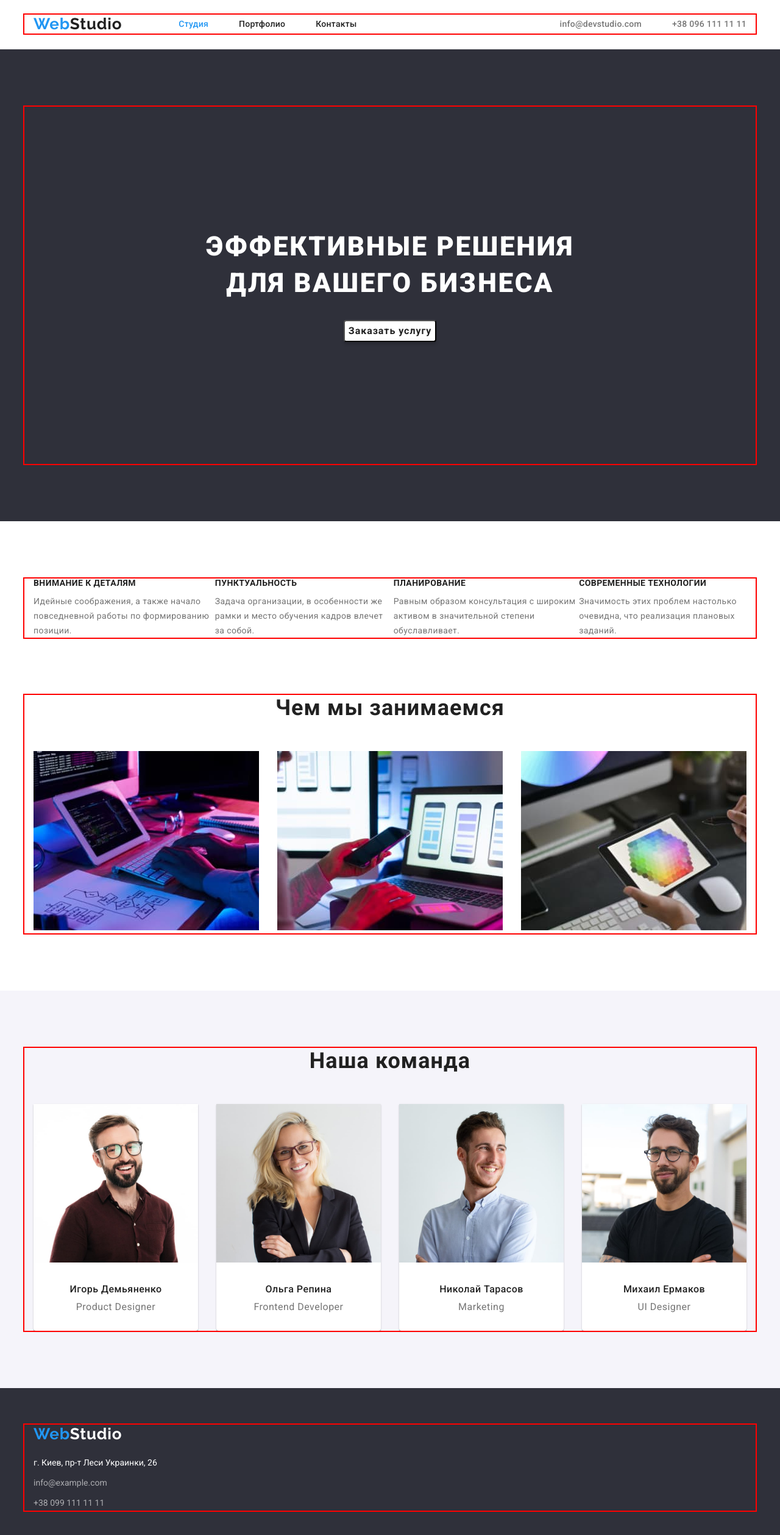
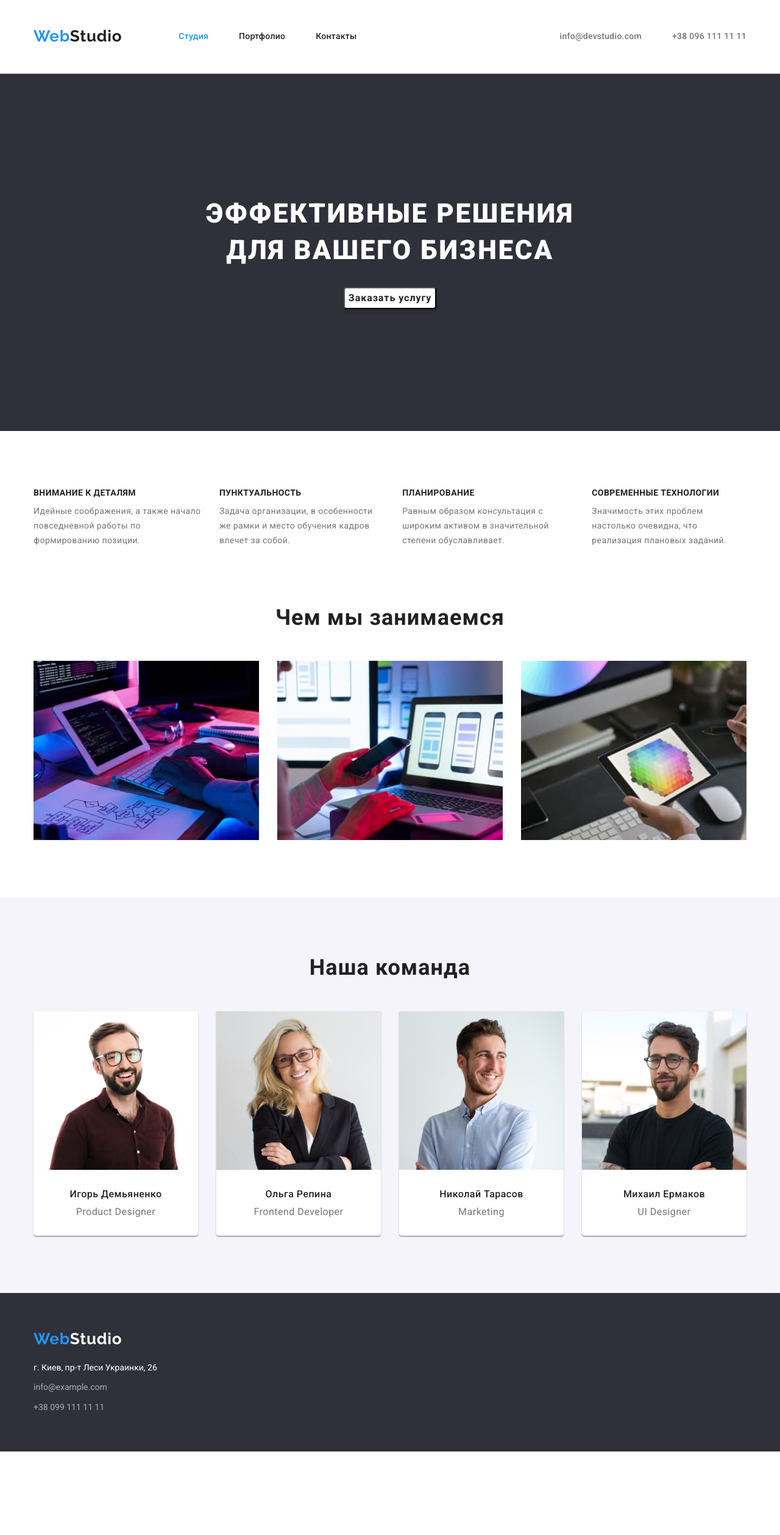
Before and after one commit to YOvsyannikov/goit-markup-hw-03, a plain HTML site: page index.html in a window 1280 px wide. Shown: the whole page at 61% size. After the commit the page ends 2381 px from the top, so only its background shows below. Drawn offline with nearby package versions, Linux system fonts and the light colour scheme.

Commit message:
HW3-11.04.22

```diff
--- a/css/styles.css
+++ b/css/styles.css
@@ -19,12 +19,11 @@ ul, ol {
   padding-left: 0;
 }
 img{
-  display:block,
+  display:block;
   max-width:100%;
-  height:auto.
+  height:auto;
 }
-section {
-  width: 100%;
+.section {
   padding-top: 94px;
   padding-bottom: 94px;
 }
@@ -54,7 +53,6 @@ body {
   width: 1200px;
   padding: 0 15px;
   margin: 0 auto;
-  outline: 2px solid red;
 }
 /* -----Header section------ */
 .header {
@@ -64,10 +62,6 @@ body {
   background: #ffffff;
   border-bottom: 1px solid #ececec;
 }
-.header .container{
-  display: flex;
-  align-items: center;
-  }
 .header-logo {
   font-family: "Raleway", sans-serif;
   font-weight: 700;
@@ -85,6 +79,8 @@ body {
   color: var(--title-text-color);
 }
 .header-nav {
+  display: flex;
+  align-items: center;
   font-weight: 500;
   font-size: 14px;
   line-height: 1.15;
@@ -98,7 +94,7 @@ body {
   padding-top: 20px;
   padding-bottom: 20px;
 }
-.header-item:nth-child(n+3) {
+.header-item:nth-child(n+2) {
   margin-left: 50px;
 }
 .header-item-link {
@@ -133,8 +129,6 @@ body {
 /* -----Hero section----- */
 .hero {
   background: #2f303a;
-}
-.hero-content{
   padding-top: 200px;
   padding-bottom: 200px;
 }
@@ -181,14 +175,17 @@ body {
 .features-list{
   display: flex;
 }
+.features-item:not(:last-child){
+  margin-right: 30px;
+}
 .features-title {
-  font-weight: 700px;
+  font-weight: 700;
   font-size: 14px;
   line-height: 1.14;
   letter-spacing: 0.03em;
   text-transform: uppercase;
   color: var(--title-text-color);
-  padding-bottom: 10px;
+  margin-bottom: 10px;
 }
 .features-text {
   /* max-width: 270px; */
@@ -203,7 +200,7 @@ body {
 /* -----Our service section------ */
 
 .our-service{
-  margin-top: -94px;
+ padding-top: 0;
 }
 .our-service-list{
   display: flex;
@@ -251,8 +248,11 @@ body {
 .our-team-item:nth-child(n+2) {
   margin-left: 30px;
 }
+.our-team-text{
+  padding-top: 30px;
+  padding-bottom: 30px;
+}
 .our-team-name {
-  margin-top: 30px;
   margin-bottom: 10px;
 
   font-weight: 500;
@@ -266,7 +266,6 @@ body {
   color: var(--title-text-color);
 }
 .our-team-specialisation {
-margin-bottom: 30px;
 
   font-size: 16px;
   line-height: 1.19;
@@ -279,17 +278,17 @@ margin-bottom: 30px;
 }
 /* -----Footer section----- */
 .footer {
-padding-bottom: 60px;
-padding-top: 60px;
+  padding-bottom: 60px;
+  padding-top: 60px;
 
   background: #2f303a;
 }
 .footer-logo {
-display: block;
-padding-bottom: 20px;
+  display: block;
+  margin-bottom: 20px;
 
   font-family: "Raleway", sans-serif;
-  font-weight: 700px;
+  font-weight: 700;
   font-size: 26px;
   line-height: 1.19;
   text-decoration: none;
@@ -304,7 +303,7 @@ padding-bottom: 20px;
 }
 
 .footer-list-item {
-display: block;
+  display: block;
 
   font-style: normal;
   font-weight: normal;
@@ -312,7 +311,7 @@ display: block;
   line-height: 1.71;
 }
 .footer-list-item:nth-child(-n+2){
-  padding-bottom: 9px;
+  margin-bottom: 9px;
 }
 .footer-address {
   color: #ffffff;
@@ -330,8 +329,9 @@ display: block;
 .filters{
   display: flex;
   justify-content: center;
-  padding-bottom: 50px;
-
+  margin-bottom: 50px;
+}
+.filters-list{
   list-style: none;
 }
 .filters-list:nth-child(n+2) {
@@ -362,14 +362,18 @@ padding: 6px 22px;
 .projects-list {
   display: flex;
   flex-wrap: wrap;
-  width: calc((100%-30px) / 3);
+
 }
 .projects-item {
+  width: 370px;
   margin-right: 30px;
   margin-bottom: 30px;
 
+  border-right: 1px solid #eeeeee;
+  border-bottom: 1px solid #eeeeee;
+  border-left: 1px solid #eeeeee;
+
   background: #ffffff;
-  border-bottom: 1px solid #eeeeee;
 }
 .projects-item:nth-last-child(-n + 3){
   margin-bottom: 0;
@@ -377,12 +381,15 @@ padding: 6px 22px;
 .projects-item:nth-child(3n + 3){
   margin-right: 0;
 }
+.project-text{
+  padding: 20px 24px;
+}
 .projects-title {
-  font-weight: bold;
+  margin-bottom: 4px;
+
+  font-weight: 700;
   font-size: 18px;
   line-height: 2;
-
-  padding: 20px 24px;
 
   /* identical to box height, or 200% */
   letter-spacing: 0.06em;
@@ -392,7 +399,6 @@ padding: 6px 22px;
 .projects-text {
   font-size: 16px;
   line-height: 1.87;
-  padding: 0 24px 20px 24px;
 
   /* identical to box height, or 187% */
   letter-spacing: 0.03em;
--- a/index.html
+++ b/index.html
@@ -15,20 +15,22 @@
 <body>
     <!-- Header content -->
     <header class="header">
-        <nav class="header-nav container">
+        <div class="header-nav container">
+            <a class="button-size header-logo" href="index.html">Web<span class="header-logo-span">Studio</span></a>
+            <nav>
             <ul class="header-menu list">
-                <li class="header-item"><a class="button-size header-logo" href="index.html">Web<span class="header-logo-span">Studio</span></a></li>
                 <li class="header-item"><a class="button-size header-item-link curent" href="./index.html">Студия</a></li>
                 <li class="header-item"><a class="button-size header-item-link" href="./portfolio.html">Портфолио</a></li>
                 <li class="header-item"><a class="button-size header-item-link" href="">Контакты</a></li>
             </ul>
+            </nav>
             <ul class="header-contact">
                 <li class="header-item"><a class="button-size header-contact-link"
                         href="mailto:info@devstudio.com">info@devstudio.com</a></li>
                 <li class="header-item"><a class="button-size header-contact-link" href="tel:+380961111111">+38 096 111 11 11</a>
                 </li>
             </ul>
-        </nav>
+        </div>
     </header>
     <!-- End of Header content -->
     <!-- Main content -->
@@ -36,15 +38,13 @@
     <!-- Section 1 -->
         <section class="hero">
             <div class="container">
-                <div class="hero-content">
                 <h1 class="hero-title">Эффективные решения для вашего бизнеса</h1>
                 <button class="hero-btn">Заказать услугу</button>
-                </div>
             </div>
         </section>
     <!-- End of Section 1 -->
     <!-- Section 2 -->
-        <section class="features">
+        <section class="section">
             <div class="container">
             <h2 class="visually-hidden">особенности</h2>
             <ul class="features-list list">
@@ -69,7 +69,7 @@
         </section>
     <!-- End of Section 2 -->
     <!-- Section 3 -->
-        <section class="our-service">
+        <section class="section our-service">
             <div class="container">
                 <h2 class="our-service-title">Чем мы занимаемся</h2>
                 <ul class="our-service-list list">
@@ -81,29 +81,37 @@
         </section>
     <!-- End of Section 3 -->
     <!-- Section 4 -->
-        <section class="our-team">
+        <section class="section our-team">
             <div class="container">
             <h2 class="our-team-title">Наша команда</h2>
             <ul class="our-team-list list">
                 <li class="our-team-item">
                     <img src="images/img.jpg" alt="Игорь Демьяненко" width="270" />
+                <div class="our-team-text">
                     <h3 class="our-team-name">Игорь Демьяненко</h3>
                     <p class="our-team-specialisation">Product Designer</p>
+                </div>
                 </li>
                 <li class="our-team-item">
                     <img src="images/img(1).jpg" alt="Ольга Репина" width="270" />
+                <div class="our-team-text">
                     <h3 class="our-team-name">Ольга Репина</h3>
                     <p class="our-team-specialisation">Frontend Developer</p>
+                </div>
                 </li>
                 <li class="our-team-item">
                     <img src="images/img(2).jpg" alt="Николай Тарасов" width="270" />
+                <div class="our-team-text">
                     <h3 class="our-team-name">Николай Тарасов</h3>
                     <p class="our-team-specialisation">Marketing</p>
+                </div>
                 </li>
                 <li class="our-team-item">
                     <img src="images/img(3).jpg" alt="Михаил Ермаков" width="270" />
+                <div class="our-team-text">
                     <h3 class="our-team-name">Михаил Ермаков</h3>
                     <p class="our-team-specialisation">UI Designer</p>
+                </div>
                 </li>
             </ul>
             </div>
```
Also changed, not shown: portfolio.html (+33 -12 lines).
